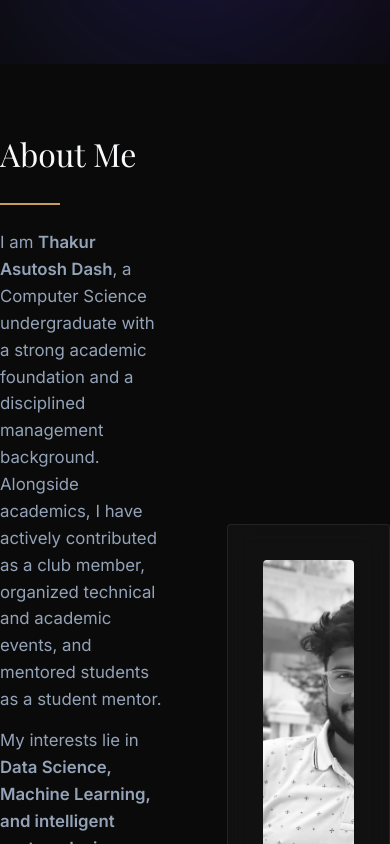
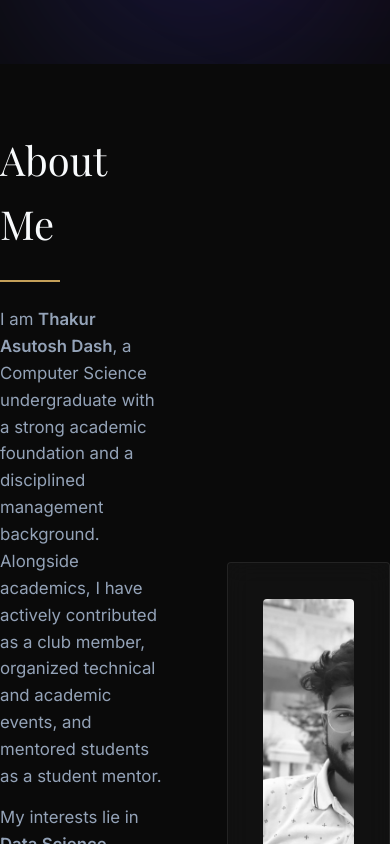
Before and after one commit to ThakurDash24/Portfolio, a React (Vite) app: page / in a window 390 px wide. Shown: the part 780-1624 px from the top of the page. Built offline with nearby package versions, Linux system fonts and the light colour scheme; no server answers; a web font is replaced by a local one.

Commit message:
CSS Update

```diff
--- a/src/index.css
+++ b/src/index.css
@@ -314,6 +314,7 @@ ul {
 
 /* Media Queries */
 @media (max-width: 768px) {
+
   .container {
     padding: 0 1.5rem;
   }
@@ -342,18 +343,37 @@ ul {
     font-size: 0.8rem;
   }
 
-  /* Typography Mobile */
-  h1 {
-    font-size: 2.5rem;
+  /* ❌ REMOVE forced heading resizing */
+  /* h1, h2 untouched — inline styles stay respected */
+
+  /* ABOUT → image below text */
+  #about>div {
+    grid-template-columns: 1fr;
   }
 
-  h2 {
-    font-size: 2rem !important;
-    /* Override inline styles if any remain, though best to refactor those too */
+  #about img {
+    height: 260px;
   }
 
-  /* Projects Mobile */
+  /* EXPERIENCE → certificate below card */
+  #experience>div>div {
+    grid-template-columns: 1fr;
+  }
+
+  #experience img {
+    width: 100%;
+    max-height: 260px;
+    object-fit: contain;
+  }
+
+  /* PROJECTS */
   .projects-grid {
     grid-template-columns: 1fr;
   }
+
+  /* RESEARCH & SKILLS */
+  #research div[style*="grid"],
+  #skills div[style*="grid"] {
+    grid-template-columns: 1fr;
+  }
 }
```
